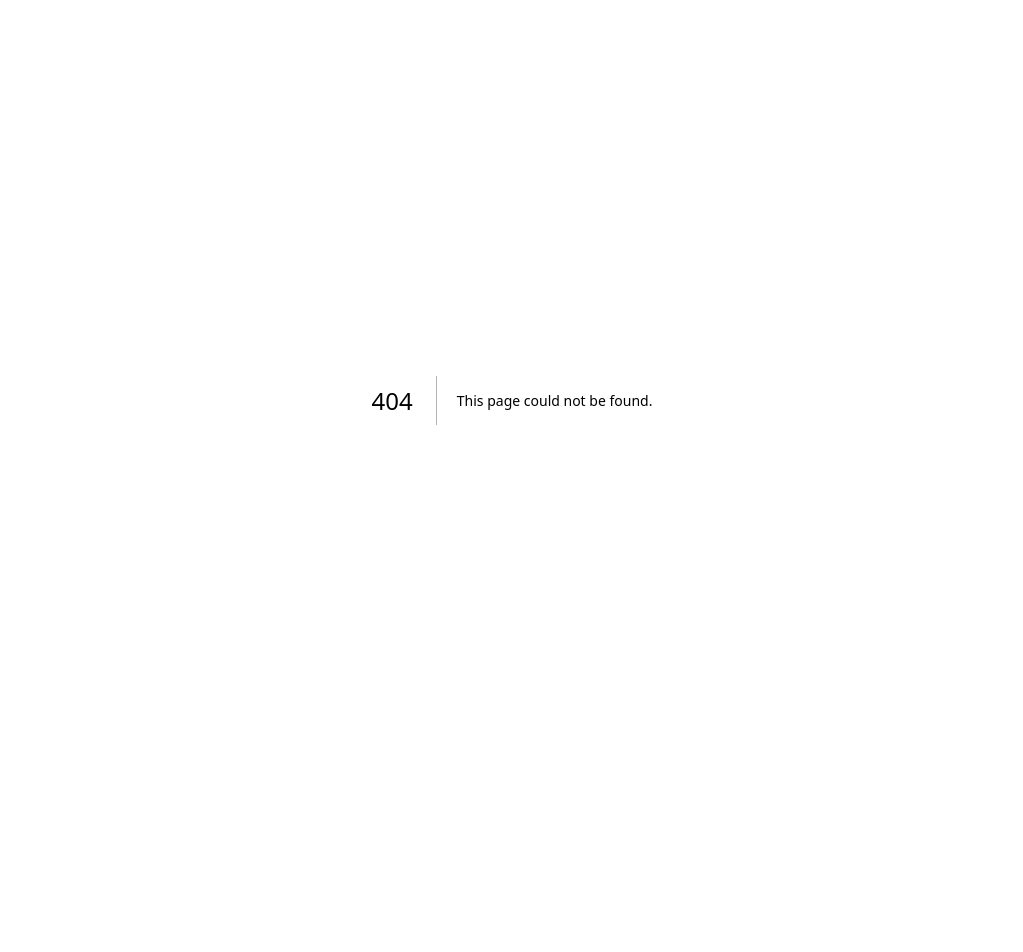
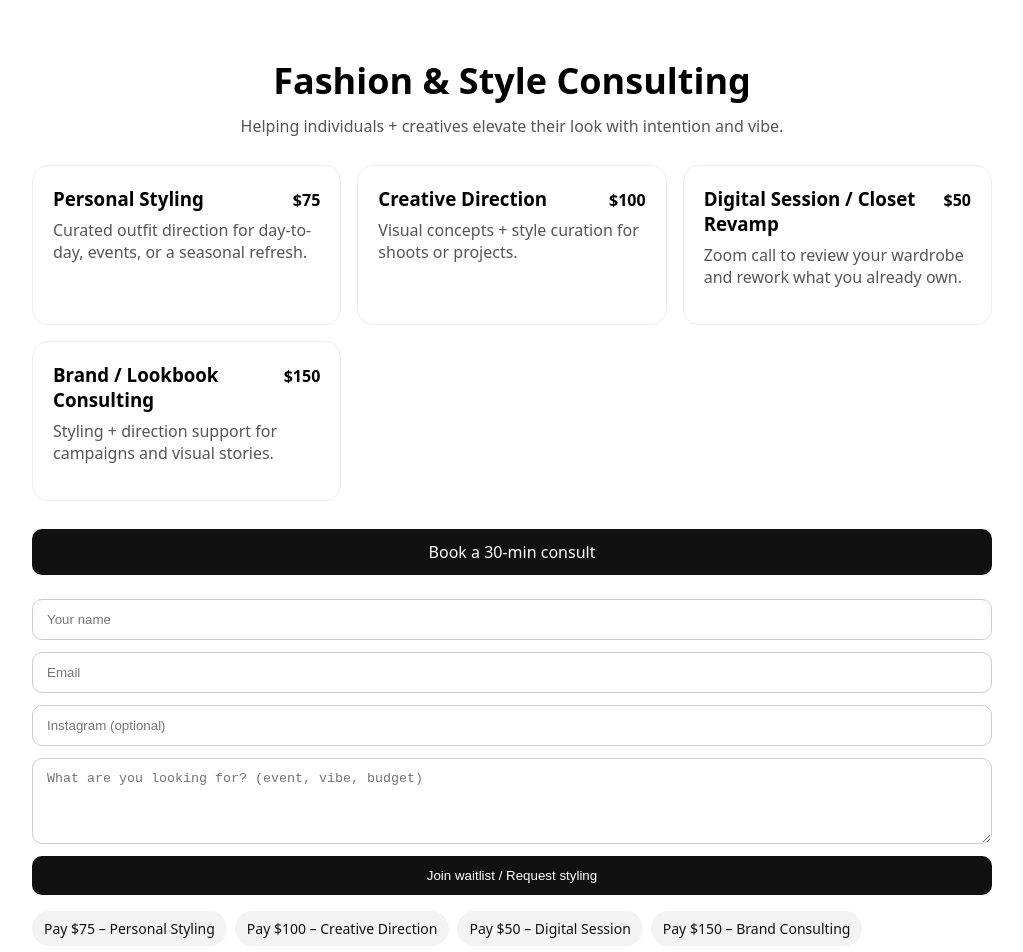
Before and after one commit to vejay650/vesture-os-mvp, a Next.js app: page /consult in a window 1280 px wide. Before the commit this address had no page. Shown: the top 952 px of the page, without its empty margins (128-1151 px from the left). Before the commit the page ends 800 px from the top, so only its background shows below. Built offline with nearby package versions, Linux system fonts and the light colour scheme.

Commit message:
Create consult.tsx

```diff
--- /dev/null
+++ b/pages/consult.tsx
@@ -0,0 +1,125 @@
+// pages/consult.tsx
+import React from "react";
+
+export default function Consult() {
+  return (
+    <main style={{maxWidth: 960, margin: "0 auto", padding: "48px 20px", fontFamily: "system-ui, -apple-system, Segoe UI, Roboto, sans-serif"}}>
+      <header style={{textAlign: "center", marginBottom: 28}}>
+        <h1 style={{fontSize: 36, margin: 0}}>Fashion & Style Consulting</h1>
+        <p style={{color: "#555", marginTop: 10}}>
+          Helping individuals + creatives elevate their look with intention and vibe.
+        </p>
+      </header>
+
+      {/* Services grid */}
+      <section style={{display: "grid", gridTemplateColumns: "repeat(auto-fit, minmax(260px, 1fr))", gap: 16}}>
+        <Card
+          title="Personal Styling"
+          price="$75"
+          desc="Curated outfit direction for day-to-day, events, or a seasonal refresh."
+        />
+        <Card
+          title="Creative Direction"
+          price="$100"
+          desc="Visual concepts + style curation for shoots or projects."
+        />
+        <Card
+          title="Digital Session / Closet Revamp"
+          price="$50"
+          desc="Zoom call to review your wardrobe and rework what you already own."
+        />
+        <Card
+          title="Brand / Lookbook Consulting"
+          price="$150"
+          desc="Styling + direction support for campaigns and visual stories."
+        />
+      </section>
+
+      {/* Actions */}
+      <section style={{marginTop: 28, display: "grid", gap: 16}}>
+        {/* Option A: direct scheduling (Calendly) */}
+        <a
+          href="https://calendly.com/YOUR-HANDLE/30min" // replace with your link
+          target="_blank"
+          rel="noreferrer"
+          style={btnPrimary}
+        >
+          Book a 30-min consult
+        </a>
+
+        {/* Option B: intake form (Formspree or Google Form) */}
+        <form
+          action="https://formspree.io/f/YOUR_FORM_ID" // replace with your Formspree form id
+          method="POST"
+          style={{display: "grid", gap: 12, marginTop: 8}}
+        >
+          <input name="name" placeholder="Your name" required style={input} />
+          <input name="email" type="email" placeholder="Email" required style={input} />
+          <input name="instagram" placeholder="Instagram (optional)" style={input} />
+          <textarea name="goals" placeholder="What are you looking for? (event, vibe, budget)" rows={4} style={input} />
+          <button type="submit" style={btnSecondary}>Join waitlist / Request styling</button>
+        </form>
+
+        {/* Optional: up-front payment links (Stripe Checkout) */}
+        <div style={{display:"flex", gap: 8, flexWrap:"wrap"}}>
+          <a href="https://buy.stripe.com/YOUR_LINK_75" target="_blank" rel="noreferrer" style={tag}>Pay $75 – Personal Styling</a>
+          <a href="https://buy.stripe.com/YOUR_LINK_100" target="_blank" rel="noreferrer" style={tag}>Pay $100 – Creative Direction</a>
+          <a href="https://buy.stripe.com/YOUR_LINK_50" target="_blank" rel="noreferrer" style={tag}>Pay $50 – Digital Session</a>
+          <a href="https://buy.stripe.com/YOUR_LINK_150" target="_blank" rel="noreferrer" style={tag}>Pay $150 – Brand Consulting</a>
+        </div>
+
+        <p style={{color:"#666", fontSize:14}}>
+          Prefer email? Contact: <a href="mailto:vejay650@gmail.com">vejay650@gmail.com</a>
+        </p>
+      </section>
+    </main>
+  );
+}
+
+function Card({ title, price, desc }: {title:string; price:string; desc:string}) {
+  return (
+    <div style={{border:"1px solid #eee", borderRadius:16, padding:20}}>
+      <div style={{display:"flex", justifyContent:"space-between", alignItems:"baseline"}}>
+        <h3 style={{margin:0}}>{title}</h3>
+        <strong>{price}</strong>
+      </div>
+      <p style={{color:"#555", marginTop:8}}>{desc}</p>
+    </div>
+  );
+}
+
+const input: React.CSSProperties = {
+  padding: "12px 14px",
+  border: "1px solid #ccc",
+  borderRadius: 10,
+  outline: "none"
+};
+
+const btnPrimary: React.CSSProperties = {
+  display: "inline-block",
+  textAlign: "center",
+  padding: "12px 16px",
+  background: "#111",
+  color: "#fff",
+  borderRadius: 10,
+  textDecoration: "none"
+};
+
+const btnSecondary: React.CSSProperties = {
+  padding: "12px 16px",
+  background: "#111",
+  color: "#fff",
+  border: "none",
+  borderRadius: 10,
+  cursor: "pointer"
+};
+
+const tag: React.CSSProperties = {
+  display: "inline-block",
+  padding: "8px 12px",
+  borderRadius: 999,
+  background: "#f3f3f3",
+  color: "#111",
+  textDecoration: "none",
+  fontSize: 14
+};
```
